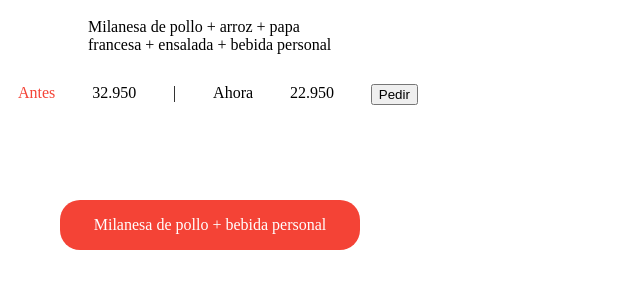
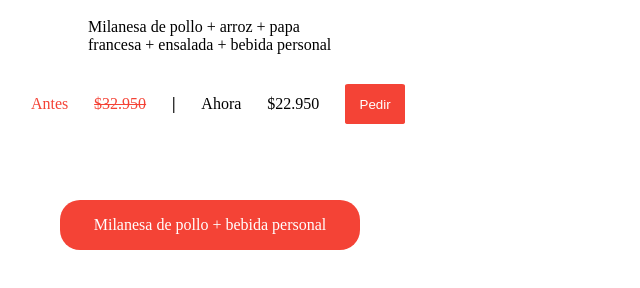
Before and after one commit to Elias9708/EjercicioCss, a plain HTML site: page index.html in a window 1280 px wide. Shown: the part 430-718 px from the top of the page, without its empty margins (0-640 px from the left). Drawn offline with Linux system fonts and the light colour scheme.

Commit message:
tercer push

```diff
--- a/index.html
+++ b/index.html
@@ -19,12 +19,13 @@
     <div id="descripcionComida">Milanesa de pollo + arroz + papa <br> francesa + ensalada + bebida personal</div>
     <div id="contenedorPrecio">
         <div id="antes">Antes</div>
-        <div id="precioAntes">32.950</div>
+        <div id="precioAntes">$32.950</div>
         <div id="barra">|</div>
         <div id="ahora">Ahora</div>
-        <div id="precioAhora">22.950</div>
+        <div id="precioAhora">$22.950</div>
         <button id="Pedir">Pedir</button>
     </div>
+
     <div id="contenerdorPrecioAhora">
 
     </div>
--- a/style.css
+++ b/style.css
@@ -1,4 +1,4 @@
-#contenedor{
+#contenedor {
     width: 400px;
     height: 400px;
     border-radius: 15%;
@@ -34,6 +34,7 @@
 #textoNombre{
     color: white;
     font-family: 'Times New Roman', Times, serif;
+
 }
 
 #descuento{
@@ -52,7 +53,9 @@
 
 #contenedorPrecio{
     display: flex;
-    justify-content: space-between;
+    flex-direction: row;
+    align-items: baseline;
+    justify-content: space-around;
     width: 400px;
     margin-left: 10px;
     margin-top: 30px;
@@ -61,3 +64,22 @@
 #antes{
     color: #f44336;
 }
+#precioAntes{
+    color: #f44336;
+    text-decoration: line-through;
+}
+
+#Pedir{
+    background: #f44336;
+    border: none;
+    border-radius: 5%;
+    color: white;
+    width: 60px;
+    height: 40px;
+
+
+}
+
+#barra{
+    font-weight: bolder;
+}
```
